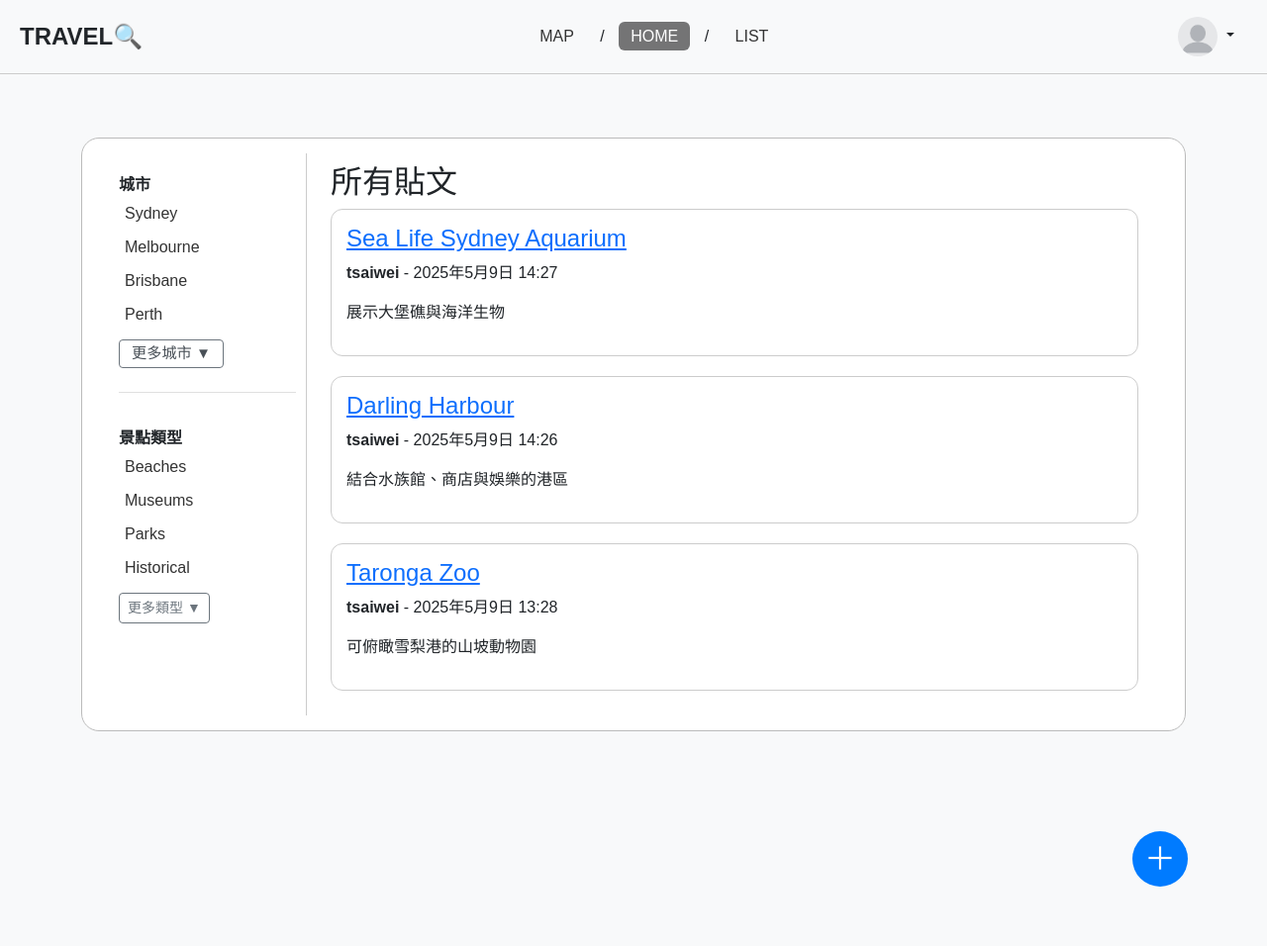
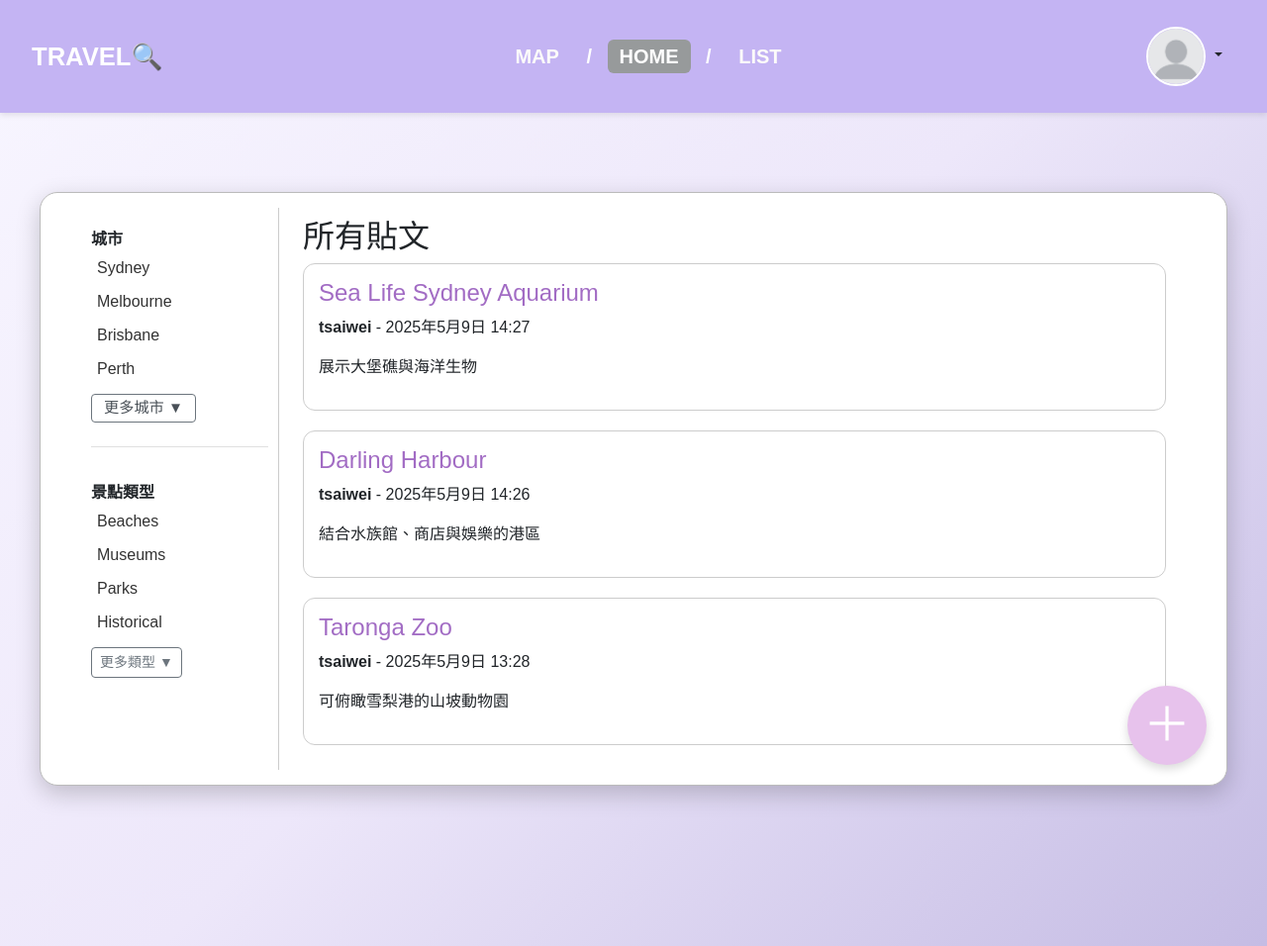
Before and after one commit to Tsaiwei-hsu/sa_Travel_Forum, a Django app: page /posts/ in a window 1280 px wide. Shown: the whole page at 99% size. Run offline with Django 5.2, Linux system fonts and the light colour scheme; data comes from the database, SQL or seed files in the repository.

Commit message:
“頁面美化”

```diff
--- a/places/templates/posts/post_list.html
+++ b/places/templates/posts/post_list.html
@@ -9,19 +9,19 @@
   margin: 40px auto 30px auto;
   padding: 15px;
   width: 100%;
-    max-width: 1200px;
-    min-width: 600px;
-    min-height: 600px; /* 由 height 改為 min-height，讓內容可撐開 */
-    height: 600px;
-    aspect-ratio: 3/1;
+  max-width: 1300px; /* 加寬 */
+  min-width: 400px;
+  min-height: 600px;
   border: 1px solid #bbb;
   border-radius: 18px;
   background: #fff;
   box-sizing: border-box;
-    overflow: hidden; /* 強制最外圈不可滑動，防止出現滾動條 */
+  overflow: hidden;
   display: flex;
   flex-direction: column;
   justify-content: flex-start;
+  box-shadow: 0 8px 24px rgba(0, 0, 0, 0.2);
+
 }
 
   html, body {
@@ -130,7 +130,7 @@
 
   /* 滑過側邊連結變色 */
   .sidebar .category-list a:hover {
-    color: blue;
+    color: rgb(213, 168, 245);
   }
 
   /* 當前選取樣式 */
@@ -186,23 +186,36 @@
 
   /* 浮動新增貼文按鈕 */
   .fab {
-    position: fixed;
-    bottom: 60px;
-    right: 80px;
-    width: 56px;
-    height: 56px;
+  position: absolute; /* 改為相對於 .frame */
+  bottom: 20px;
+  right: 20px;
+  width: 80px;
+  height: 80px;
   border-radius: 50%;
-    background: #007bff;
+  background: #e7c2ec;
   color: #fff;
-    font-size: 2rem;
-    line-height: 56px;
+  font-size: 3rem;
+  line-height: 80px;
   text-align: center;
+  text-decoration: none;
+  box-shadow: 0 4px 10px rgba(0, 0, 0, 0.15);
+  transition: background 0.3s ease;
+}
+
+.post-card .text h4 a {
+  color: #a26cc4;
   text-decoration: none;
 }
 
+.post-card .text h4 a:hover {
+  color: #665a6c;
+  text-decoration: underline;
+}
+
+
   /* 浮動按鈕 hover 效果 */
   .fab:hover {
-    background: #0056b3;
+    background: #e7c2ec;
   }
 
   /* 內文貼文區捲動區塊 */
--- a/posts/templates/posts/base.html
+++ b/posts/templates/posts/base.html
@@ -2,71 +2,91 @@
 <!DOCTYPE html>
 <html lang="zh-Hant">
 <head>
-  <meta charset="UTF-8">
-  <meta name="viewport" content="width=device-width, initial-scale=1">
+  <meta charset="UTF-8" />
+  <meta name="viewport" content="width=device-width, initial-scale=1" />
   <title>{% block title %}Travel Forum{% endblock %}</title>
 
-  <!-- Bootstrap 樣式 -->
+  <!-- Bootstrap + Bootstrap Icons -->
   <link href="https://cdn.jsdelivr.net/npm/bootstrap@5.3.3/dist/css/bootstrap.min.css" rel="stylesheet">
+  <link href="https://cdn.jsdelivr.net/npm/bootstrap-icons@1.10.5/font/bootstrap-icons.css" rel="stylesheet">
   <link rel="stylesheet" href="{% static 'style.css' %}">
 
   <style>
     body {
-      background-color: #f8f9fa;
+      background: linear-gradient(135deg, #f8f6ff 0%, #ede7fa 50%, #c5bce4 100%, #e3f3fa 100%);
       margin: 0;
       font-family: Arial, sans-serif;
     }
 
     .main-header {
+
       display: flex;
       align-items: center;
       justify-content: space-between;
-      padding: 10px 20px;
-      border-bottom: 1px solid #ccc;
+      padding: 20px 32px;
+      background-color: #c4b4f3;
+      color: white;
+      font-weight: bold;
+      font-size: 1.25rem;
+      box-shadow: 0 2px 6px rgba(0, 0, 0, 0.1);
     }
 
     .main-header .logo {
-      font-size: 1.5rem;
+      font-size: 1.6rem;
       font-weight: bold;
       display: flex;
       align-items: center;
     }
 
     .main-header .logo img {
-      vertical-align: middle;
       width: 20px;
-      margin-left: 5px;
+      margin-left: 6px;
     }
 
     .main-header .nav-links a {
       margin: 0 10px;
       text-decoration: none;
-      color: #333;
+      color: #fdfcfa;
       padding: 6px 12px;
       border-radius: 6px;
       transition: background-color 0.3s, color 0.3s;
     }
 
     .main-header .nav-links a:hover {
-      color: #c6c0a4;
+      background-color: #7aa6d2;
+      color: white;
     }
 
     .main-header .nav-links a.active {
-      background-color: #747475;
+      background-color: #979a9b;
       color: white !important;
     }
 
     .main-header .dropdown .profile-icon img {
-      width: 40px;
-      height: 40px;
+      width: 60px;
+      height: 60px;
       border-radius: 50%;
       object-fit: cover;
+      border: 2px solid white;
+    }
+
+    .dropdown-menu {
+      background-color: #f3e8ff;
+      border-color: #d9c3ff;
+    }
+
+    .dropdown-menu .dropdown-item:hover {
+      background-color: #e0b3ff;
+      color: #4b0082;
+    }
+
+    main {
+      padding: 40px 20px;
     }
   </style>
 </head>
 
 <body data-authenticated="{{ user.is_authenticated }}">
-  <!-- 導覽列 -->
   <header class="main-header">
     <div class="logo">TRAVEL🔍</div>
 
@@ -106,26 +126,22 @@
     </div>
   </header>
 
-  <!-- 主內容 -->
-  <main class="container mt-4">
+  <main>
     {% block content %}{% endblock %}
   </main>
 
-  <!-- Bootstrap JS -->
   <script src="https://cdn.jsdelivr.net/npm/bootstrap@5.3.3/dist/js/bootstrap.bundle.min.js"></script>
 </body>
 
 <script>
-  // 所有主內容區塊中的 messages（避免影響側欄、導航）
   setTimeout(function () {
     document.querySelectorAll('.main-content .alert.fade.show').forEach(function (alert) {
-      alert.classList.remove('show'); // 觸發 Bootstrap 淡出動畫
+      alert.classList.remove('show');
     });
-  }, 3000); // 所有訊息 3 秒後淡出，可調整秒數
-
+  }, 3000);
   setTimeout(function () {
     document.querySelectorAll('.main-content .alert.fade:not(.show)').forEach(function (alert) {
-      alert.remove(); // 再等 2 秒，從畫面刪除
+      alert.remove();
     });
   }, 5000);
 </script>
```
Also changed, not shown: places/templates/posts/category_index.html (+16 -13 lines), places/templates/posts/city_list.html (+43 -7 lines). Lines whose indentation alone changed are shown as unchanged.
